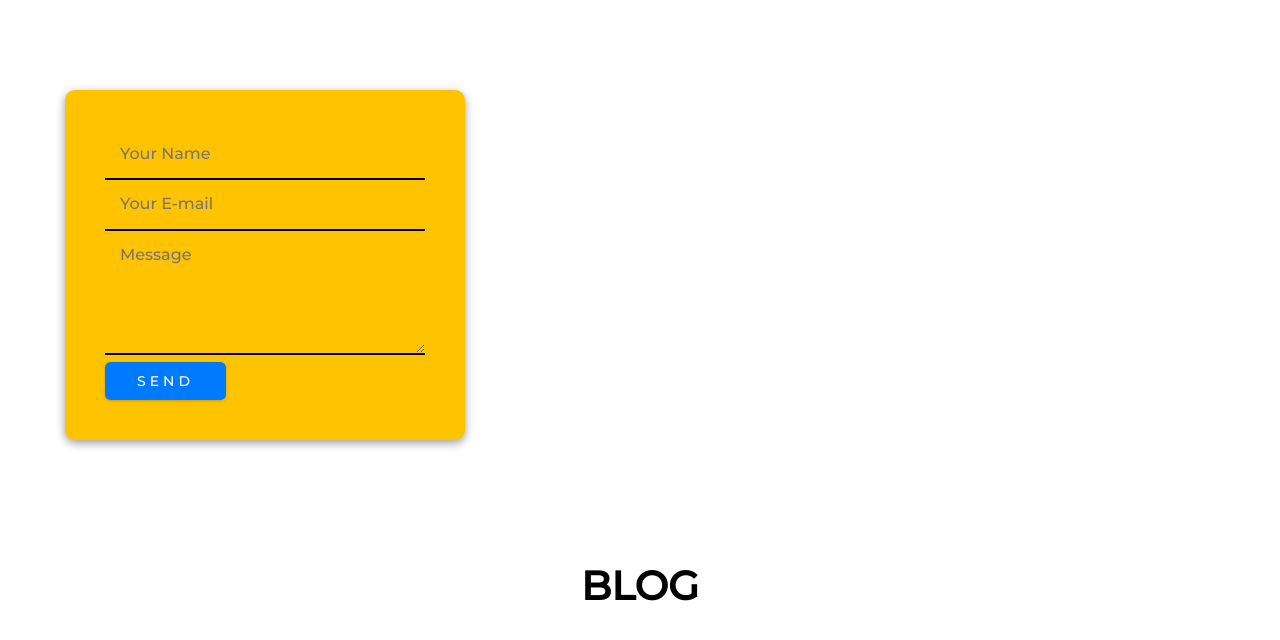
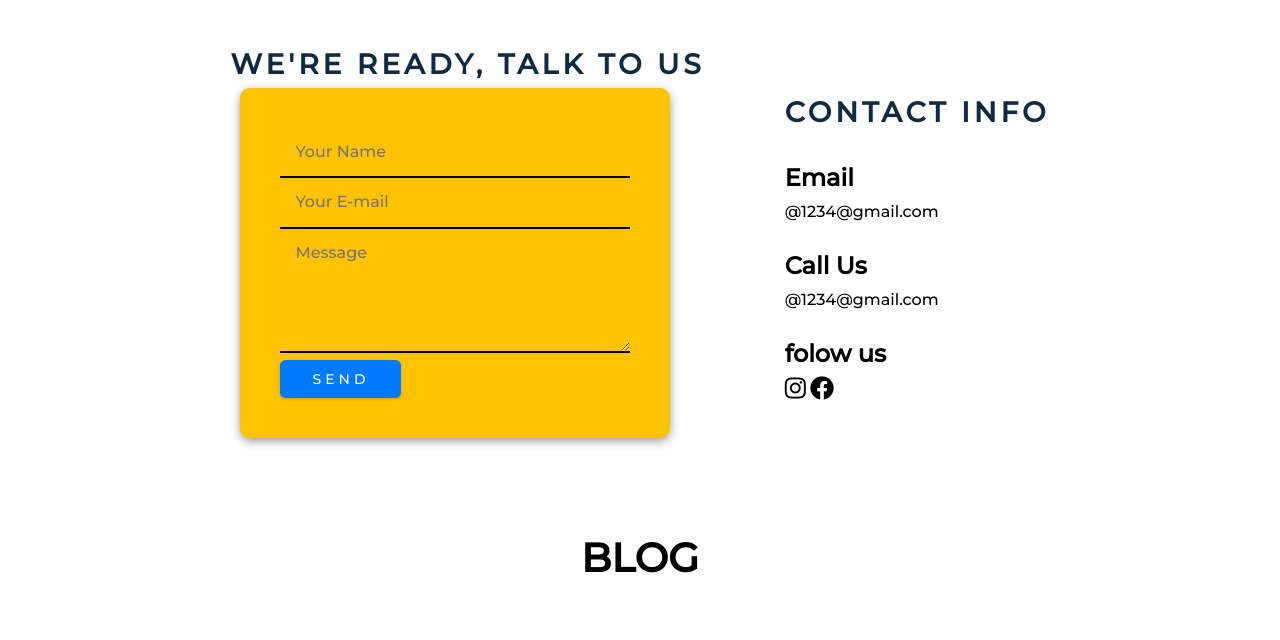
Before and after one commit to sebbyapudo/SKiongozi_team-building, a website built with Vite: page index.html in a window 1280 px wide. Shown: the part 6396-7036 px from the top of the page. Built offline with nearby package versions, Linux system fonts and the light colour scheme.

Commit message:
Set up the contact info

```diff
--- a/index.html
+++ b/index.html
@@ -277,10 +277,11 @@
         <h2>Contact us</h2>
         <!-- conatc us banner -->
         <div class="services-banner"></div>
-        <div class="contact-info">
+          <div class="contact-info">
           <!-- contact form -->
-          <div class="contact-form card">
-            <form action="">
+          <div class="contact-form">
+            <h3>WE'RE READY, TALK TO US</h3>
+            <form action="" class="card">
               <div class="form-control">
                 <input type="text" name="name" placeholder="Your Name" required>
               </div>
@@ -294,7 +295,24 @@
             </form>
           </div>
           <!-- end of contact form -->
-          <!-- textual contatc info -->
+          <!-- more contact info -->
+          <div class="contacts">
+            <h3>CONTACT INFO</h3>
+            <div class="single-contact">
+              <h4>Email</h4>
+              <p>@1234@gmail.com</p>
+            </div>
+            <div class="single-contact">
+              <h4>Call Us</h4>
+              <p>@1234@gmail.com</p>
+            </div>
+            <div class="single-contact">
+              <h4>folow us</h4>
+              <i class="fab fa-instagram"></i>
+              <i class="fab fa-facebook"></i>
+            </div>
+          </div>
+          <!-- end ofmore contact info -->
         </div>
       </div>
     </section>
--- a/src/css/style.css
+++ b/src/css/style.css
@@ -388,9 +388,8 @@ header {
   color: var(--clr-secondary);
 }
 
-#blog,
-#contact {
-  height: 100vh;
+#blog {
+  height: 80vh;
 }
 #services {
   background: var(--clr-white);
@@ -584,12 +583,13 @@ header {
   }
 }
 
-.contact-form {
-  position: relative;
-  top: 60px;
-  width: 400px;
+.contact-form .card {
+  /* position: relative;
+  top: 60px; */
+  width: 430px;
   padding: 40px;
   z-index: 100;
+  margin-bottom: 20px;
 }
 
 .contact-form input[type="text"],
@@ -612,7 +612,51 @@ color: var(--off-white);
 .contact-form .nav-btn:hover {
   background-color: var(--off-white);
   color: var(--primary-clr);
+}
 
+#contact h3 {
+  color: var(--grey-clr);
+  padding-top: 20px;
+  letter-spacing: var(--spacing);
+}
+
+#contact .contacts {
+  padding: 10px 0;
+  display: grid;
+  align-items: center;
+  justify-content: center;
+}
+
+#contact .contacts h4 {
+  font-size: 1.5rem;
+}
+
+#contact .contacts i {
+  padding: 5px;
+  font-size: 1.5rem;
+}
+
+#contact .single-contact p,
+#contact .single-contact i {
+  padding: 10px 0;
+}
+
+#contact .contact-info {
+  display: grid;
+  place-content: center;
+}
+
+@media screen and (min-width: 768px) {
+  #contact .contact-info {
+    display: flex;
+    align-items: center;
+    /* justify-content: space-between; */
+    gap: 5rem;
+  }
+
+  .contacts h3 {
+    padding-bottom: 40px;
+  }
 }
 
 
```
